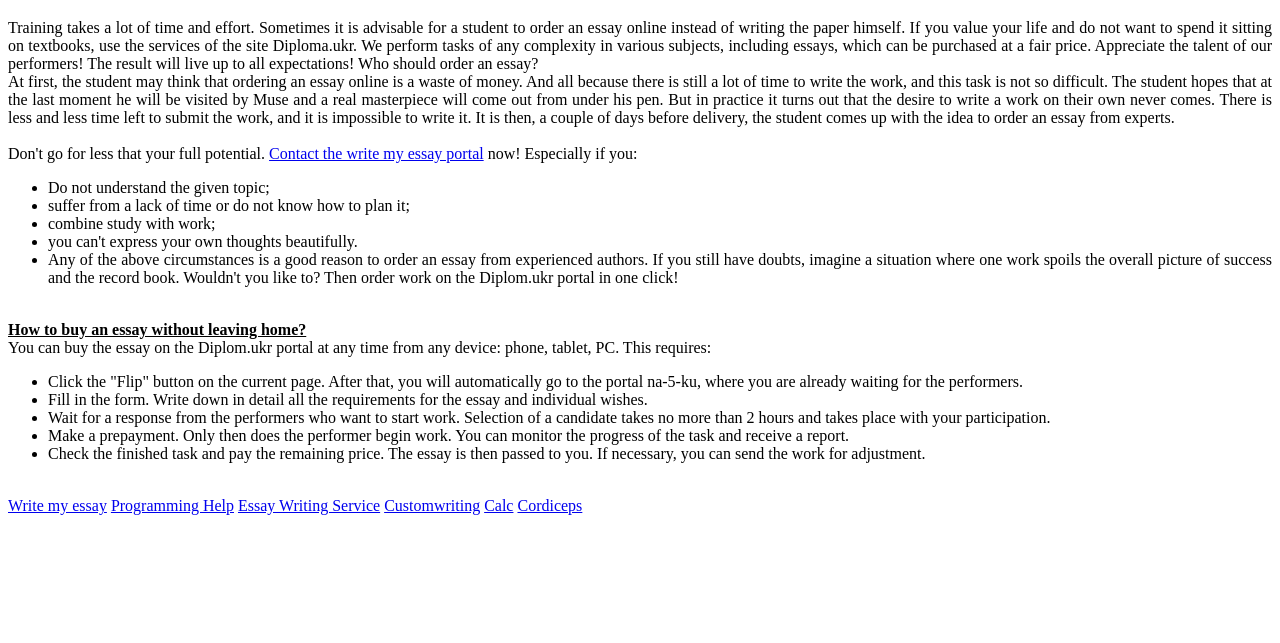
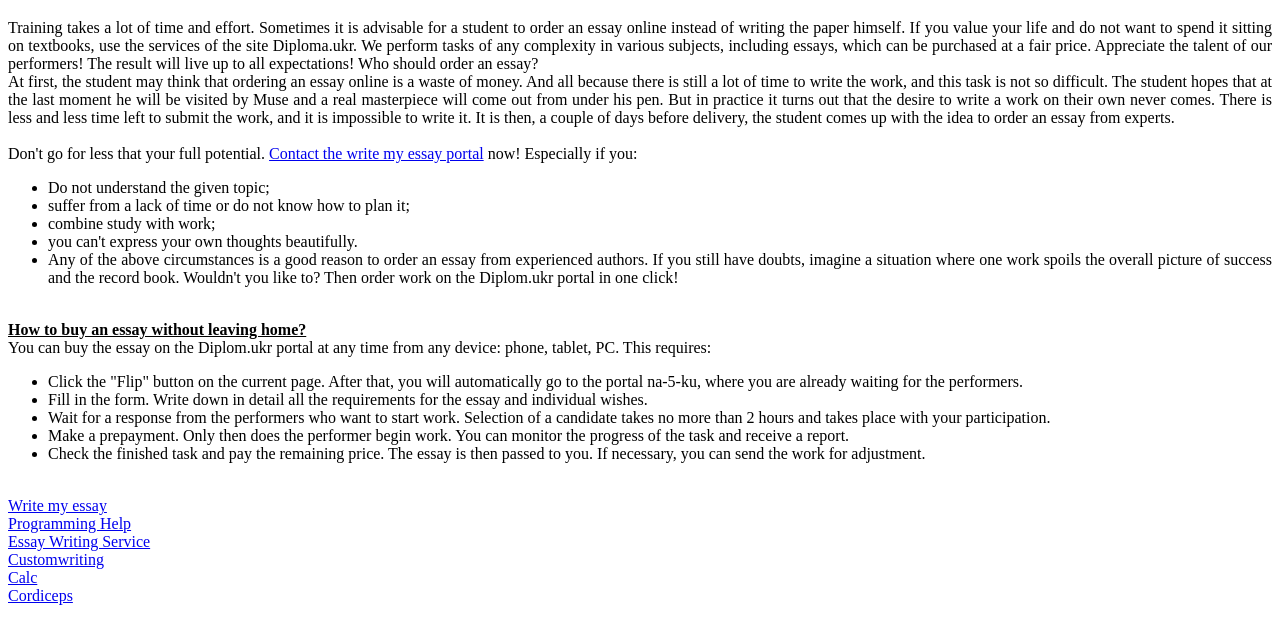
Before and after one commit to 2035themes/writemy, a plain HTML site: page index.html in a window 1280 px wide. Shown: the part 61-704 px from the top of the page. Drawn offline with Linux system fonts and the light colour scheme.

Commit message:
Add files via upload

```diff
--- a/index.html
+++ b/index.html
@@ -32,11 +32,11 @@
 </ul>
 <br/>
 
-<a href="https://aimylogic-applestore.netlify.app/wrmye.pdf">Write my essay</a>
-<a href="https://aimylogic-applestore.netlify.app/prog.pdf">Programming Help</a>
-<a href="https://aimylogic-applestore.netlify.app/ews.pdf">Essay Writing Service</a>
-<a href="https://aimylogic-applestore.netlify.app/custom.pdf">Customwriting</a>
-<a href="https://aimylogic-applestore.netlify.app/calc.pdf">Calc</a>
+<a href="https://aimylogic-applestore.netlify.app/wrmye.pdf">Write my essay</a><br/>
+<a href="https://aimylogic-applestore.netlify.app/prog.pdf">Programming Help</a><br/>
+<a href="https://aimylogic-applestore.netlify.app/ews.pdf">Essay Writing Service</a><br/>
+<a href="https://aimylogic-applestore.netlify.app/custom.pdf">Customwriting</a><br/>
+<a href="https://aimylogic-applestore.netlify.app/calc.pdf">Calc</a><br/>
 <a href="https://aimylogic-applestore.netlify.app/cordiceps.pdf">Cordiceps</a>
 	</body>
 </html>
```
